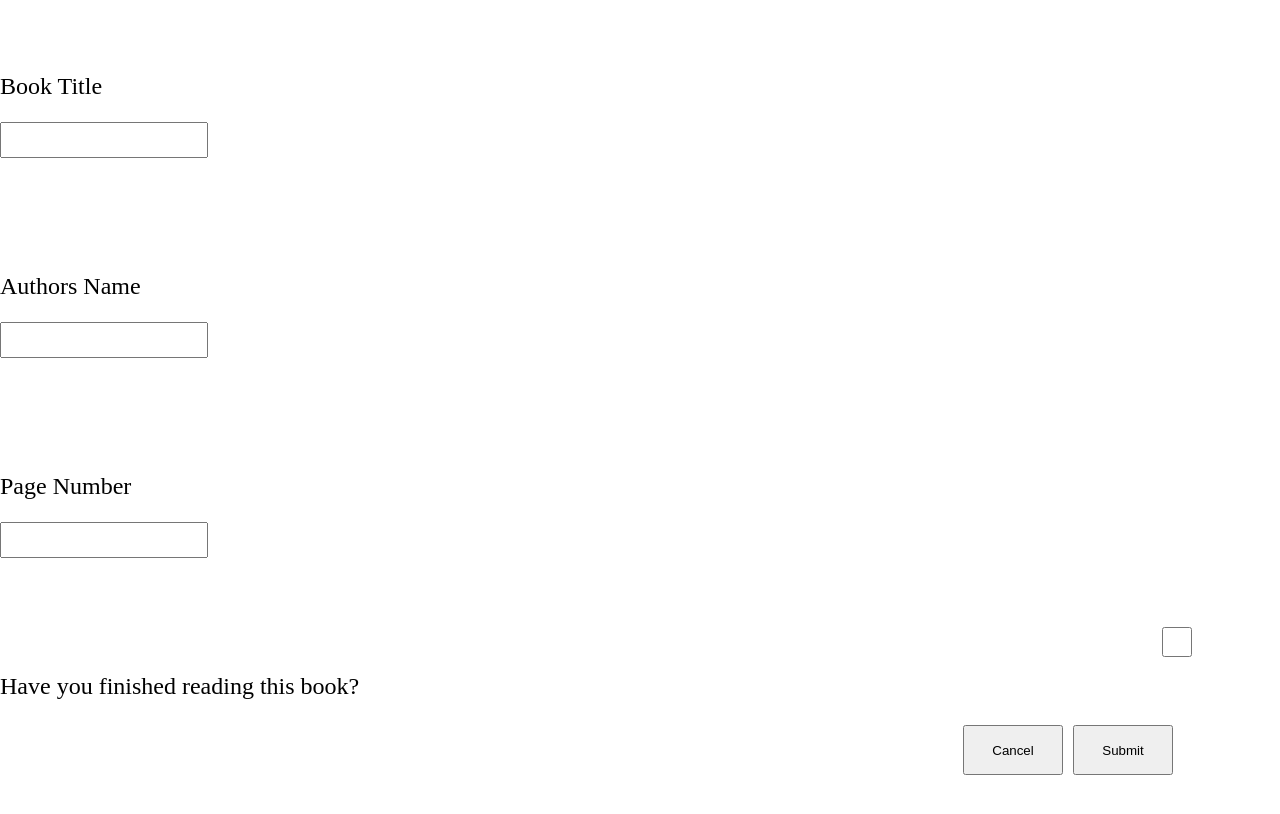
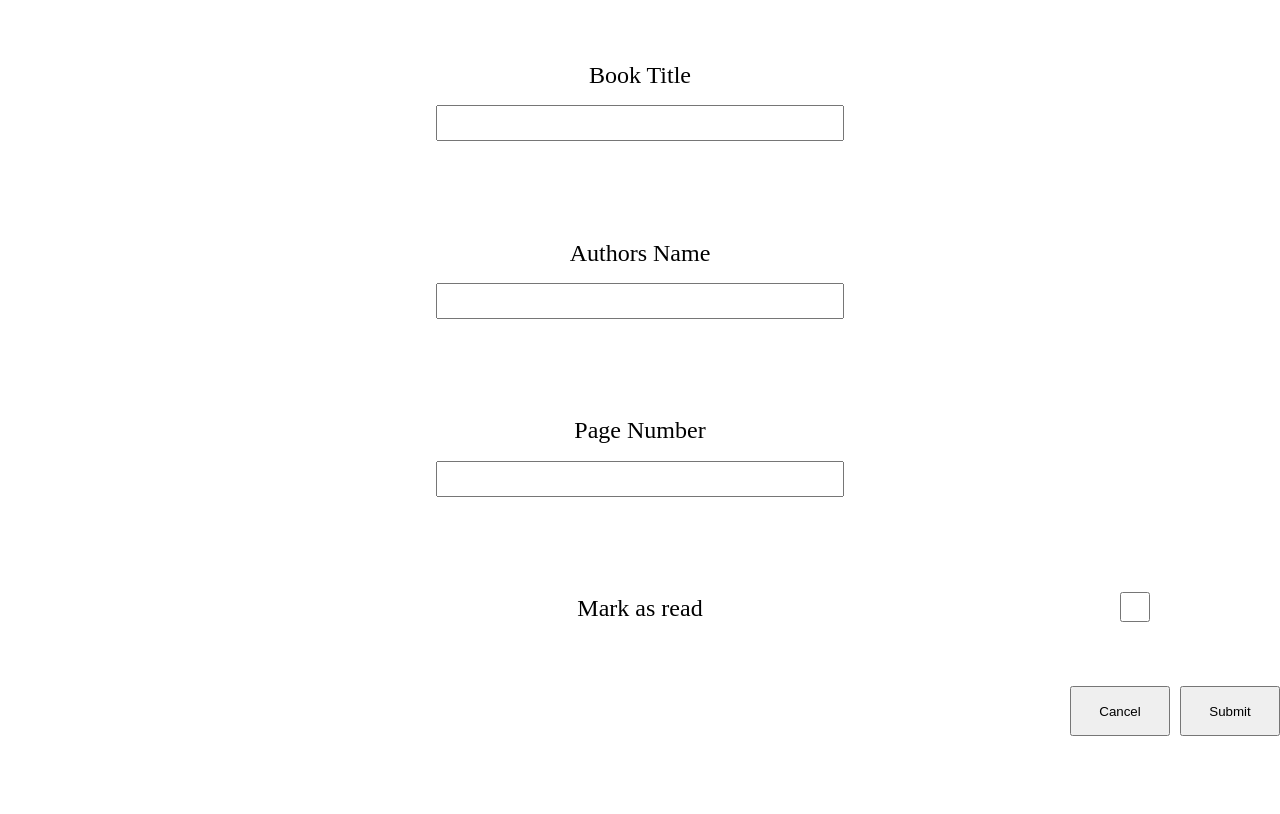
Before and after one commit to Bjwills7/TOP-Library, a plain HTML site: page index.html in a window 1280 px wide. Drawn offline with Linux system fonts and the light colour scheme.

Commit message:
Finish modal style rough draft

```diff
--- a/index.html
+++ b/index.html
@@ -33,9 +33,7 @@
       <input type="text" class="form-author" id="form-author" />
       <label for="form-pages" class="label label-pages">Page Number</label>
       <input type="text" class="form-pages" id="form-pages" />
-      <label for="form-read" class="label label-read">
-        Have you finished reading this book?</label
-      >
+      <label for="form-read" class="label label-read">Mark as read</label>
       <input type="checkbox" class="form-read" id="form-read" />
       <button class="form-cancel">Cancel</button>
       <button class="form-submit">Submit</button>
--- a/style.css
+++ b/style.css
@@ -80,7 +80,7 @@ body {
 .modal {
   display: grid;
   grid-template-columns: 1fr;
-  grid-template-rows: repeat(8, 1fr);
+  grid-template-rows: repeat(7, 1fr) 2fr;
   background-color: white;
   border-radius: 10px;
   padding: 20px;
@@ -94,12 +94,13 @@ label,
 input {
   grid-column: 1 / span 2;
   align-self: center;
+  justify-self: center;
 }
 
 input {
   margin-bottom: 20px;
   height: 30px;
-  width: 200px;
+  width: 400px;
 }
 
 label {
@@ -113,7 +114,12 @@ label {
 }
 
 .form-read {
-  grid-column: 2;
+  grid-column: 1;
+  margin: 0 30px 0 0;
+  width: 30px;
+  height: 30px;
+  justify-self: end;
+  align-self: end;
 }
 
 .form-cancel,
```
